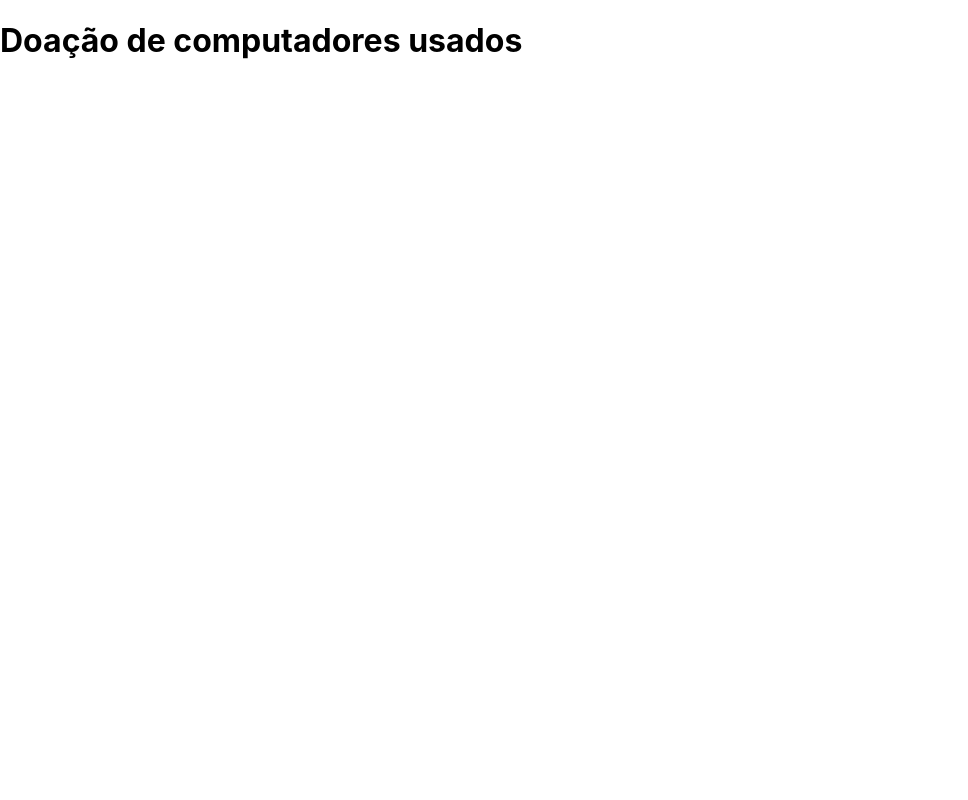
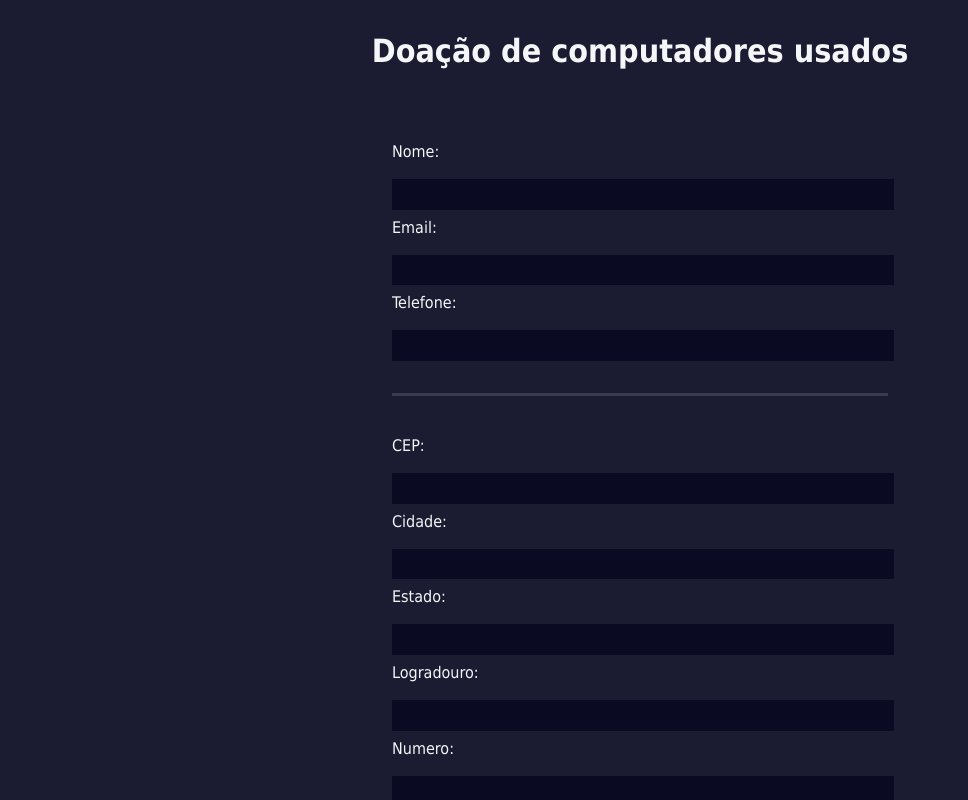
Before and after one commit to LuisFalci/Doar_Computadores-React_Project, a Next.js app: page / in a window 1280 px wide. Shown: the top 800 px of the page, without its empty margins (0-968 px from the left). Built offline with nearby package versions, Linux system fonts and the light colour scheme; no server answers.

Commit message:
Formulário

```diff
--- /dev/null
+++ b/src/components/DeviceForm.js
@@ -0,0 +1,29 @@
+import { useState } from "react";
+import styles from "./DeviceForm.module.css";
+
+const DeviceForm = () => {
+  const [type, setType] = useState("");
+  const [condition, setCondition] = useState("");
+
+  return (
+    <fieldset>
+      <label>Tipo:</label>
+      <input
+        type="text"
+        id="type"
+        name="type"
+        defaultValue={type}
+        onChange={(e) => setType(e.target.value)}
+      />
+      <input
+        type="text"
+        id="condition"
+        name="condition"
+        defaultValue={condition}
+        onChange={(e) => setCondition(e.target.value)}
+      />
+    </fieldset>
+  );
+};
+
+export default DeviceForm;
--- /dev/null
+++ b/src/components/DeviceForm.module.css
@@ -0,0 +1,4 @@
+.div {
+text-align: center;
+background-color: aqua;
+}
--- a/src/pages/index.js
+++ b/src/pages/index.js
@@ -1,30 +1,193 @@
-import styles from "../styles/Home.module.css";
+// import styles from "../styles/Home.module.css";
 import axios from "axios";
 import { useState, useEffect } from "react";
+import DeviceForm from "../components/DeviceForm";
 
 export default function Home() {
-  const baseURL = "https://doar-computador-api.herokuapp.com/";
-  const [alive, setAlive] = useState([]);
+  const [page, setPage] = useState(0);
+  const [name, setName] = useState("");
+  const [email, setEmail] = useState("");
+  const [phone, setPhone] = useState("");
+  const [zip, setZip] = useState("");
+  const [city, setCity] = useState("");
+  const [state, setState] = useState("");
+  const [streetAddress, setstreetAddress] = useState("");
+  const [number, setNumber] = useState("");
+  const [complement, setComplement] = useState("");
+  const [neighborhood, setNeighborhood] = useState("");
 
-  useEffect(() => {
-    axios.get(baseURL).then(({ data }) => {
-      setAlive(data.alive);
-    });
-  }, []);
+  const [address, setAddress] = useState("");
+  const [deviceQuantity, setDeviceQuantity] = useState("");
 
-  const resposta = () => {
-    if (alive === true) {
-      return <p>API online</p>;
-    }
-    if (alive === false) {
-      return <p>API offline</p>
+  const corrigeCep = (e) => {
+    const number = e.target.value.replace(/\D/g, "");
+    setZip(number);
+  };
+
+  const buscarCep = async () => {
+    if (zip.length === 8) {
+      return axios
+        .get(`https://viacep.com.br/ws/${zip}/json`)
+        .then(({ data }) => {
+          setCity(data.localidade);
+          setState(data.uf);
+          setstreetAddress(data.logradouro);
+          setNeighborhood(data.bairro);
+        });
     }
   };
+
+  const handleSubmit = async (e) => {
+    axios
+      .post("https://doar-computador-api.herokuapp.com/donation", {
+        name: "luis",
+        email: "luis@hotmail.com",
+        phone: 2342342,
+        zip: "luis",
+        city: "luis",
+        state: "luis",
+        streetAddress: "luis",
+        number: 123,
+        complement: "luis",
+        neighborhood: "luis",
+        deviceCount: 2,
+        devices: [
+          { type: "luis", condition: "luis" },
+          { type: "luis", condition: "luis" },
+        ],
+      })
+      .then(function (response) {
+        console.log(response);
+      })
+      .catch(function (error) {
+        console.log(error);
+      });
+
+    e.preventDefault();
+  };
+
+  const handleNextStep = () => setPage(1);
+
+  const handleBackStep = () => setPage(0);
+
+  console.log({lenght:deviceQuantity});
 
   return (
     <div>
       <h1>Doação de computadores usados</h1>
-      {resposta()}
+      <form onSubmit={handleSubmit}>
+        {page === 0 && (
+          <>
+            <fieldset>
+              <label>Nome:</label>
+              <input
+                type="text"
+                id="name"
+                name="name"
+                defaultValue={name}
+                onChange={(e) => setName(e.target.value)}
+              />
+
+              <label>Email:</label>
+              <input
+                type="text"
+                id="email"
+                name="email"
+                defaultValue={email}
+                onChange={(e) => setEmail(e.target.value)}
+              />
+
+              <label>Telefone:</label>
+              <input
+                type="text"
+                id="phone"
+                name="phone"
+                defaultValue={phone}
+                onChange={(e) => setPhone(e.target.value)}
+              />
+            </fieldset>
+
+            <fieldset>
+              <label>CEP:</label>
+              <input
+                type="text"
+                id="zip"
+                name="zip"
+                onChange={corrigeCep}
+                onBlur={buscarCep}
+                defaultValue={zip}
+                maxLength="8"
+              />
+
+              <label>Cidade:</label>
+              <input type="text" id="city" name="city" defaultValue={city} />
+
+              <label>Estado:</label>
+              <input type="text" id="state" name="state" defaultValue={state} />
+
+              <label>Logradouro:</label>
+              <input
+                type="text"
+                id="streetAddress"
+                name="streetAddress"
+                defaultValue={streetAddress}
+              />
+
+              <label>Numero:</label>
+              <input
+                type="text"
+                id="number"
+                name="number"
+                defaultValue={number}
+              />
+
+              <label>Complemento:</label>
+              <input
+                type="text"
+                id="complement"
+                name="complement"
+                defaultValue={complement}
+              />
+
+              <label>Bairro:</label>
+              <input
+                type="text"
+                id="neighborhood"
+                name="neighborhood"
+                defaultValue={neighborhood}
+              />
+            </fieldset>
+
+            <button onClick={handleNextStep}>Proximo</button>
+          </>
+        )}
+
+        {page === 1 && (
+          <>
+            <fieldset>
+              <label>Número de Aparelhos:</label>
+              <input
+                type="number"
+                id="deviceCount"
+                name="deviceCount"
+                min="1"
+                max="999"
+                defaultValue={deviceQuantity}
+                onChange={(e) => setDeviceQuantity(e.target.value)}
+              />
+            </fieldset>
+
+            {
+              Array.from({length:deviceQuantity}).map((_,index) => (
+                <DeviceForm key={index}/>
+              ))
+            }
+
+            <button onClick={handleBackStep}>Voltar</button>
+            <input type="submit" />
+          </>
+        )}
+      </form>
     </div>
   );
 }
--- a/src/styles/Home.module.css
+++ /dev/null
@@ -1,129 +0,0 @@
-.container {
-  padding: 0 2rem;
-}
-
-.main {
-  min-height: 100vh;
-  padding: 4rem 0;
-  flex: 1;
-  display: flex;
-  flex-direction: column;
-  justify-content: center;
-  align-items: center;
-}
-
-.footer {
-  display: flex;
-  flex: 1;
-  padding: 2rem 0;
-  border-top: 1px solid #eaeaea;
-  justify-content: center;
-  align-items: center;
-}
-
-.footer a {
-  display: flex;
-  justify-content: center;
-  align-items: center;
-  flex-grow: 1;
-}
-
-.title a {
-  color: #0070f3;
-  text-decoration: none;
-}
-
-.title a:hover,
-.title a:focus,
-.title a:active {
-  text-decoration: underline;
-}
-
-.title {
-  margin: 0;
-  line-height: 1.15;
-  font-size: 4rem;
-}
-
-.title,
-.description {
-  text-align: center;
-}
-
-.description {
-  margin: 4rem 0;
-  line-height: 1.5;
-  font-size: 1.5rem;
-}
-
-.code {
-  background: #fafafa;
-  border-radius: 5px;
-  padding: 0.75rem;
-  font-size: 1.1rem;
-  font-family: Menlo, Monaco, Lucida Console, Liberation Mono, DejaVu Sans Mono,
-    Bitstream Vera Sans Mono, Courier New, monospace;
-}
-
-.grid {
-  display: flex;
-  align-items: center;
-  justify-content: center;
-  flex-wrap: wrap;
-  max-width: 800px;
-}
-
-.card {
-  margin: 1rem;
-  padding: 1.5rem;
-  text-align: left;
-  color: inherit;
-  text-decoration: none;
-  border: 1px solid #eaeaea;
-  border-radius: 10px;
-  transition: color 0.15s ease, border-color 0.15s ease;
-  max-width: 300px;
-}
-
-.card:hover,
-.card:focus,
-.card:active {
-  color: #0070f3;
-  border-color: #0070f3;
-}
-
-.card h2 {
-  margin: 0 0 1rem 0;
-  font-size: 1.5rem;
-}
-
-.card p {
-  margin: 0;
-  font-size: 1.25rem;
-  line-height: 1.5;
-}
-
-.logo {
-  height: 1em;
-  margin-left: 0.5rem;
-}
-
-@media (max-width: 600px) {
-  .grid {
-    width: 100%;
-    flex-direction: column;
-  }
-}
-
-@media (prefers-color-scheme: dark) {
-  .card,
-  .footer {
-    border-color: #222;
-  }
-  .code {
-    background: #111;
-  }
-  .logo img {
-    filter: invert(1);
-  }
-}
--- a/src/styles/globals.css
+++ b/src/styles/globals.css
@@ -1,26 +1,60 @@
-html,
 body {
-  padding: 0;
+  width: 100%;
+  height: 100vh;
   margin: 0;
-  font-family: -apple-system, BlinkMacSystemFont, Segoe UI, Roboto, Oxygen,
-    Ubuntu, Cantarell, Fira Sans, Droid Sans, Helvetica Neue, sans-serif;
+  background-color: #1b1b32;
+  color: #f5f6f7;
+  font-family: Tahoma;
+  font-size: 16px;
 }
 
-a {
-  color: inherit;
-  text-decoration: none;
+h1 {
+  margin: 1em auto;
+  text-align: center;
 }
 
-* {
-  box-sizing: border-box;
+form {
+  width: 60vw;
+  max-width: 500px;
+  min-width: 300px;
+  margin: 0 auto;
+  padding-bottom: 2em;
 }
 
-@media (prefers-color-scheme: dark) {
-  html {
-    color-scheme: dark;
-  }
-  body {
-    color: white;
-    background: black;
-  }
+fieldset {
+  border: none;
+    padding: 2rem 0;
 }
+
+fieldset:not(:last-of-type) {
+  border-bottom: 3px solid #3b3b4f;
+}
+
+label {
+  display: block;
+    margin: 0.5rem 0;
+}
+
+input,
+select {
+  margin: 10px 0 0 0;
+    width: 100%;
+  min-height: 2em;
+}
+
+input {
+  background-color: #0a0a23;
+  border: 1px solid #0a0a23;
+  color: #ffffff;
+}
+
+input[type="submit"] {
+  display: block;
+  width: 60%;
+  margin: 1em auto;
+  height: 2em;
+  font-size: 1.1rem;
+  background-color: #3b3b4f;
+  border-color: white;
+  min-width: 300px;
+}
```
